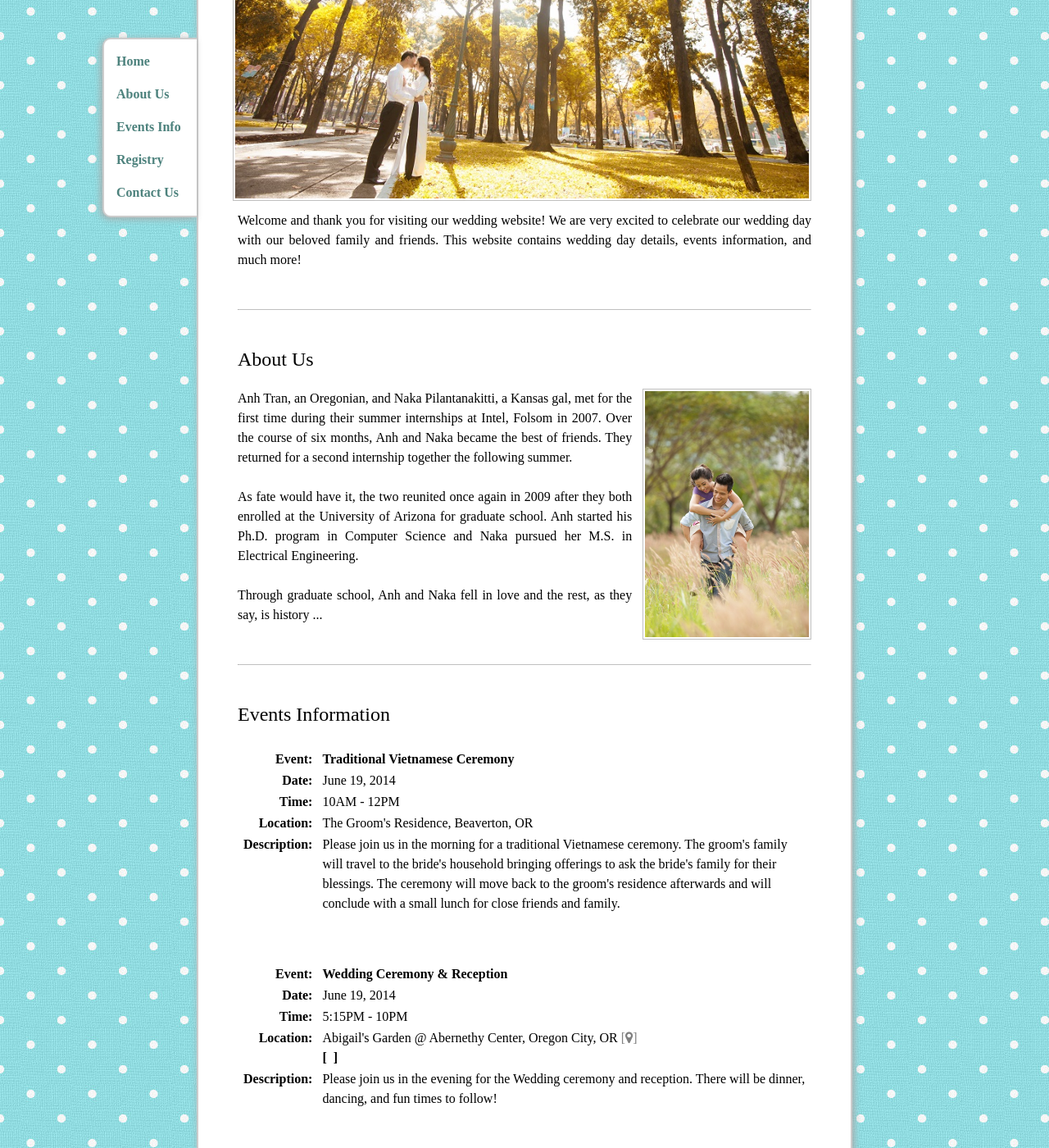
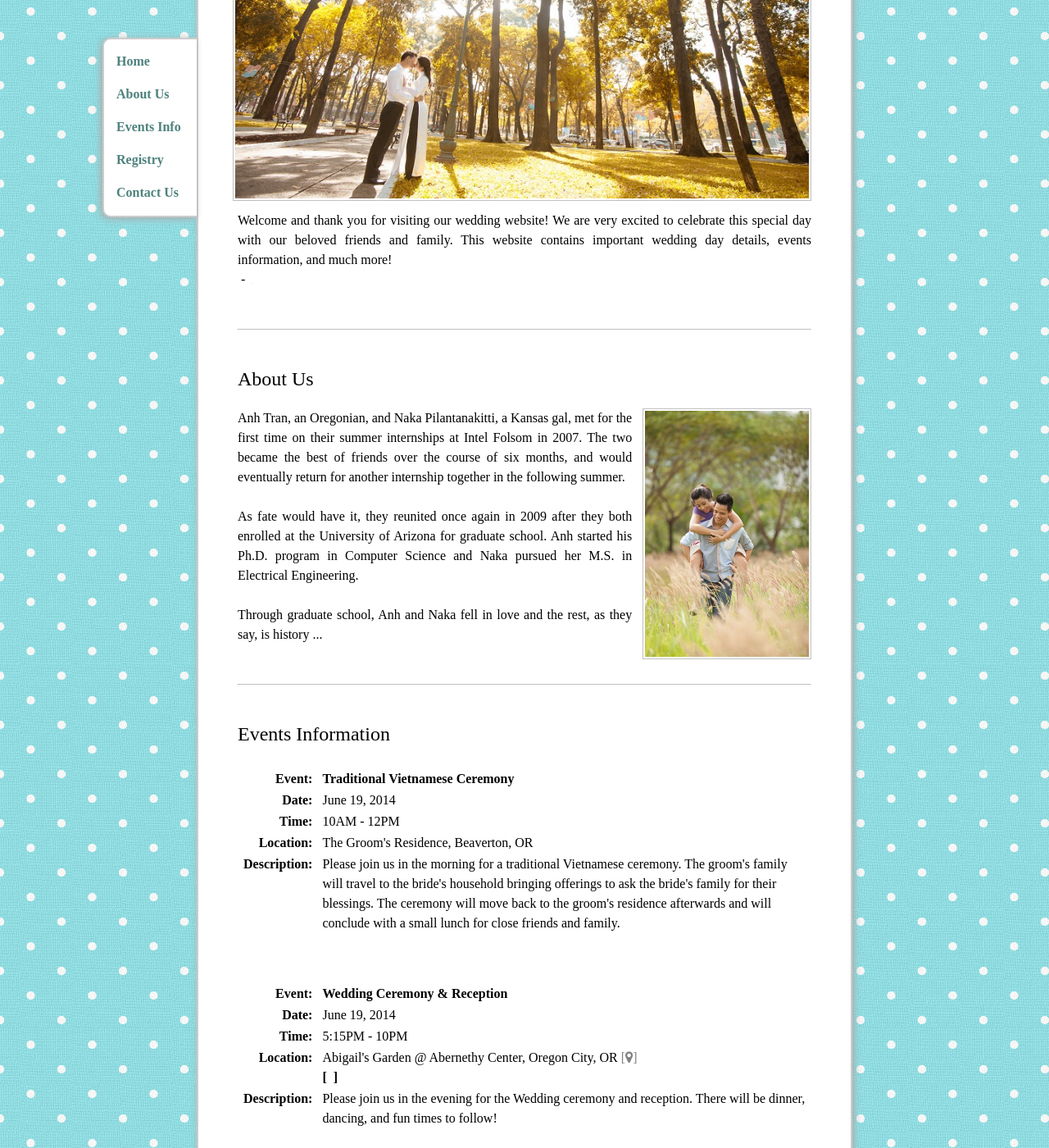
Before and after one commit to trananh/trananh.github.io, a Jekyll site: the page wedding/index.html, which Jekyll copies as it is, in a window 1280 px wide and 1400 px high, scrolled down 226 px. Shown: the whole window at 82% size. Built offline with Jekyll 4.4.1, drawn with Linux system fonts in a browser that asks for light colours; nearby versions of some CDN libraries; comment, search, counter and statistics services are not loaded; some of the changed text lies outside the part shown.

Commit message:
Updated wedding page.

```diff
--- a/wedding/index.html
+++ b/wedding/index.html
@@ -62,9 +62,14 @@
             <h1 style="font-family: Papyrus; text-align: center; font-size: 2em; font-weight: bold; color: darkred;">Anh &amp; Naka's Wedding</h1>
             <h1 style="font-family: Papyrus; text-align: center; font-weight: bold;">- 06.19.2015 -</h1>
             <img class="inset right" src="/images/anhnaka.jpg" title="Anh &amp; Naka" alt="Photo of Anh and Naka" width="100%"/>
+            <br />
             <p>
-            Welcome and thank you for visiting our wedding website! We are very excited to celebrate our wedding day
-            with our beloved family and friends. This website contains wedding day details, events information, and much more!
+            Welcome and thank you for visiting our wedding website! We are very excited to celebrate this special day
+            with our beloved friends and family. This website contains important wedding day details, events information,
+            and much more!
+            <br />
+            &nbsp;-&nbsp;
+            <img src="/images/wedding-favicon.ico" height="1em"/>
             </p>
 
 
@@ -74,12 +79,13 @@
             <img class="inset right" src="/images/anhnaka2.jpg" title="Anh &amp; Naka"
                 width="50%" style="min-width: 100px; max-width: 200px"/>
             <p>
-                Anh Tran, an Oregonian, and Naka Pilantanakitti, a Kansas gal, met for the first time during their
-                summer internships at Intel, Folsom in 2007.  Over the course of six months, Anh and Naka
-                became the best of friends.  They returned for a second internship together the following summer.
+                Anh Tran, an Oregonian, and Naka Pilantanakitti, a Kansas gal, met for the first time on
+                their summer internships at Intel Folsom in 2007.  The two became the best of friends over
+                the course of six months, and would eventually return for another internship together
+                in the following summer.
             </p>
             <p>
-                As fate would have it, the two reunited once again in 2009 after they both enrolled at the
+                As fate would have it, they reunited once again in 2009 after they both enrolled at the
                 University of Arizona for graduate school.  Anh started his Ph.D. program in Computer Science
                 and Naka pursued her M.S. in Electrical Engineering.
             </p>
@@ -181,7 +190,7 @@
             <hr id="contact" style="margin: 3em 0 3em 0;"/>
             <h1 style="font-family: Papyrus;">Contact Us</h1>
             <p>
-                Please leave a comment below, or email us at:&nbsp;&nbsp;
+                Please leave a comment below, or email us at:&nbsp;
                 <span style="font-weight: bold;">nakajaa</span>
                 <span style="font-size: .8em; color: #888">[at]</span>
                 <span style="font-weight: bold;">gmail</span>
```
Also changed, not shown: other parts of wedding/index.html (+4 -1 lines).
